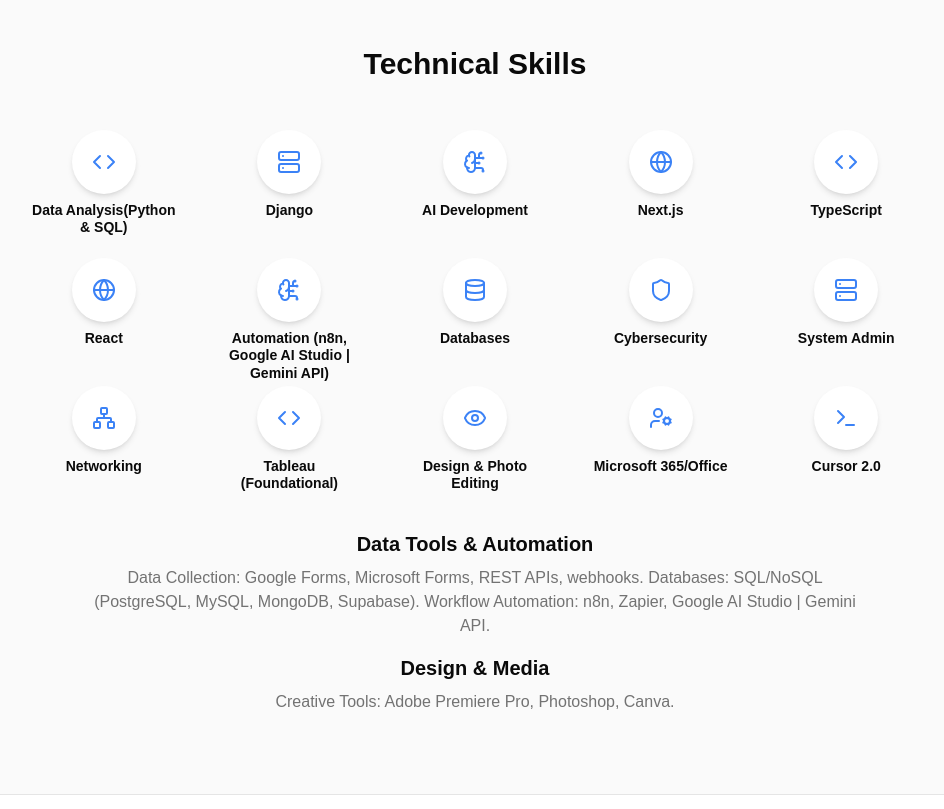
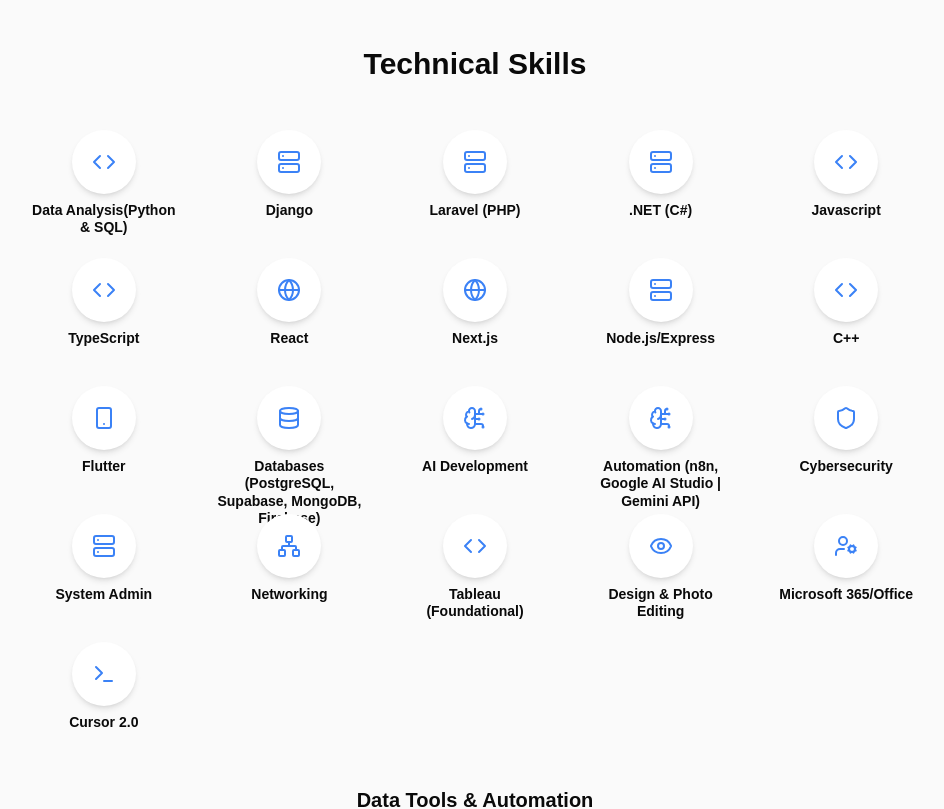
Before and after one commit to MS0C54073/muzoprof, a Next.js app: page / in a window 1280 px wide. Shown: the part 1720-2529 px from the top of the page, without its empty margins (165-1109 px from the left). Built offline with nearby package versions, Linux system fonts and the light colour scheme.

Commit message:
Re add my master's degree and also Technical Skills, should have program

```diff
--- a/src/app/page.tsx
+++ b/src/app/page.tsx
@@ -35,12 +35,18 @@
 const skills = [
     { name: 'Data Analysis(Python & SQL)', icon: <Code className="h-6 w-6" /> },
     { name: 'Django', icon: <Server className="h-6 w-6" /> },
-    { name: 'AI Development', icon: <BrainCircuit className="h-6 w-6" /> },
-    { name: 'Next.js', icon: <Globe className="h-6 w-6" /> },
+    { name: 'Laravel (PHP)', icon: <Server className="h-6 w-6" /> },
+    { name: '.NET (C#)', icon: <Server className="h-6 w-6" /> },
+    { name: 'Javascript', icon: <Code className="h-6 w-6" /> },
     { name: 'TypeScript', icon: <Code className="h-6 w-6" /> },
     { name: 'React', icon: <Globe className="h-6 w-6" /> },
+    { name: 'Next.js', icon: <Globe className="h-6 w-6" /> },
+    { name: 'Node.js/Express', icon: <Server className="h-6 w-6" /> },
+    { name: 'C++', icon: <Code className="h-6 w-6" /> },
+    { name: 'Flutter', icon: <Smartphone className="h-6 w-6" /> },
+    { name: 'Databases (PostgreSQL, Supabase, MongoDB, Firebase)', icon: <Database className="h-6 w-6" /> },
+    { name: 'AI Development', icon: <BrainCircuit className="h-6 w-6" /> },
     { name: 'Automation (n8n, Google AI Studio | Gemini API)', icon: <BrainCircuit className="h-6 w-6" /> },
-    { name: 'Databases', icon: <Database className="h-6 w-6" /> },
     { name: 'Cybersecurity', icon: <Shield className="h-6 w-6" /> },
     { name: 'System Admin', icon: <Server className="h-6 w-6" /> },
     { name: 'Networking', icon: <Network className="h-6 w-6" /> },
@@ -204,6 +210,11 @@
 ];
 
 const education = [
+     {
+        degree: "Master's of Science, Computer Science",
+        university: "Novosibirsk State Technical University | Novosibirsk, Russia",
+        duration: "Sep 2021 - Jun 2023",
+    },
     {
         degree: "Bachelor's of Science, Software and Administration of Information Systems",
         university: "Kursk State University | Kursk, Russia",
@@ -459,12 +470,15 @@
                 },
                 summary: "A results-driven IT professional with a dynamic educational background in IT, Technological Entrepreneurship and Innovation Management, Management in the Digital Economy, Development of Digital Twins, and Management of High Tech Programs and Projects. This diverse expertise is applied to software development, system administration, and AI, with a special focus on securely connecting large language models to data and conceptualizing advanced AI assistants.",
                 skills: [
-                    "Python & Django", "AI Development (Genkit)", "Next.js, React, TypeScript",
-                    "Cybersecurity (SIEM, IDS)", "System & Network Admin",
-                    "Databases (SQL/NoSQL: PostgreSQL, MongoDB, Supabase)",
-                    "Data Automation (n8n, Zapier, Google AI Studio | Gemini API)",
-                    "Cloud (GCP, Firebase)", "CI/CD & Docker", "Project Management", "Tableau (Foundational)",
-                    "Design & Media (Photoshop, Premiere Pro, Canva)", "Microsoft 365/Office", "Cursor 2.0"
+                    "Languages: Python, JavaScript, TypeScript, C++, C#, PHP, SQL",
+                    "Frameworks: React, Next.js, Node.js/Express, Django, Laravel, .NET",
+                    "Mobile: Flutter",
+                    "Databases: PostgreSQL (Supabase), MongoDB, Firebase",
+                    "AI & Automation: AI Development (Genkit), Data Automation (n8n, Gemini API)",
+                    "Ops & Security: SysAdmin, Networking, Cybersecurity (SIEM, IDS), Cloud (GCP, Firebase)",
+                    "Tools: Docker, Git, Tableau (Foundational), Cursor 2.0",
+                    "Business: Project Management, Microsoft 365/Office",
+                    "Creative: Design & Media (Photoshop, Premiere Pro, Canva)",
                 ],
                 experience: [
                     {
@@ -566,6 +580,11 @@
                     },
                 ].sort((a, b) => new Date(b.duration.split(' – ')[1] === 'Present' ? Date.now() : b.duration.split(' – ')[1] || 0).getTime() - new Date(a.duration.split(' – ')[1] === 'Present' ? Date.now() : a.duration.split(' – ')[1] || 0).getTime()),
                 education: [
+                    {
+                        degree: "Master's of Science, Computer Science",
+                        university: "Novosibirsk State Technical University, Russia",
+                        duration: "Sep 2021 - Jun 2023",
+                    },
                     {
                         degree: "Bachelor's of Science, Software and Administration of Information Systems",
                         university: "Kursk State University, Russia",
```
Also changed, not shown: 1 other file (tests, documents, lock files or other folders).
